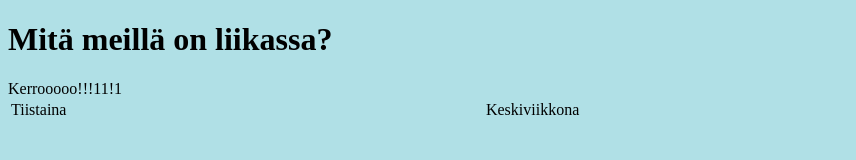
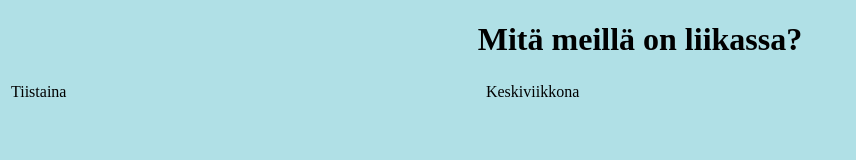
Before and after one commit to Arska-web/Liikunta, a plain HTML site: page index.html in a window 1280 px wide. Shown: the whole page, without its empty margins (0-856 px from the left). Drawn offline with Linux system fonts and the light colour scheme.

Commit message:
Update index.html

```diff
--- a/index.html
+++ b/index.html
@@ -3,7 +3,11 @@
 <body style="background-color:powderblue;">
 
 <h1>Mitä meillä on liikassa?</h1>
-<blink>Kerrooooo!!!11!1</blink>
+
+<style>
+h1 {text-align: center;}
+p {text-align: center;}
+</style>
 
 <table style="width:100%">
   <tr>
```
